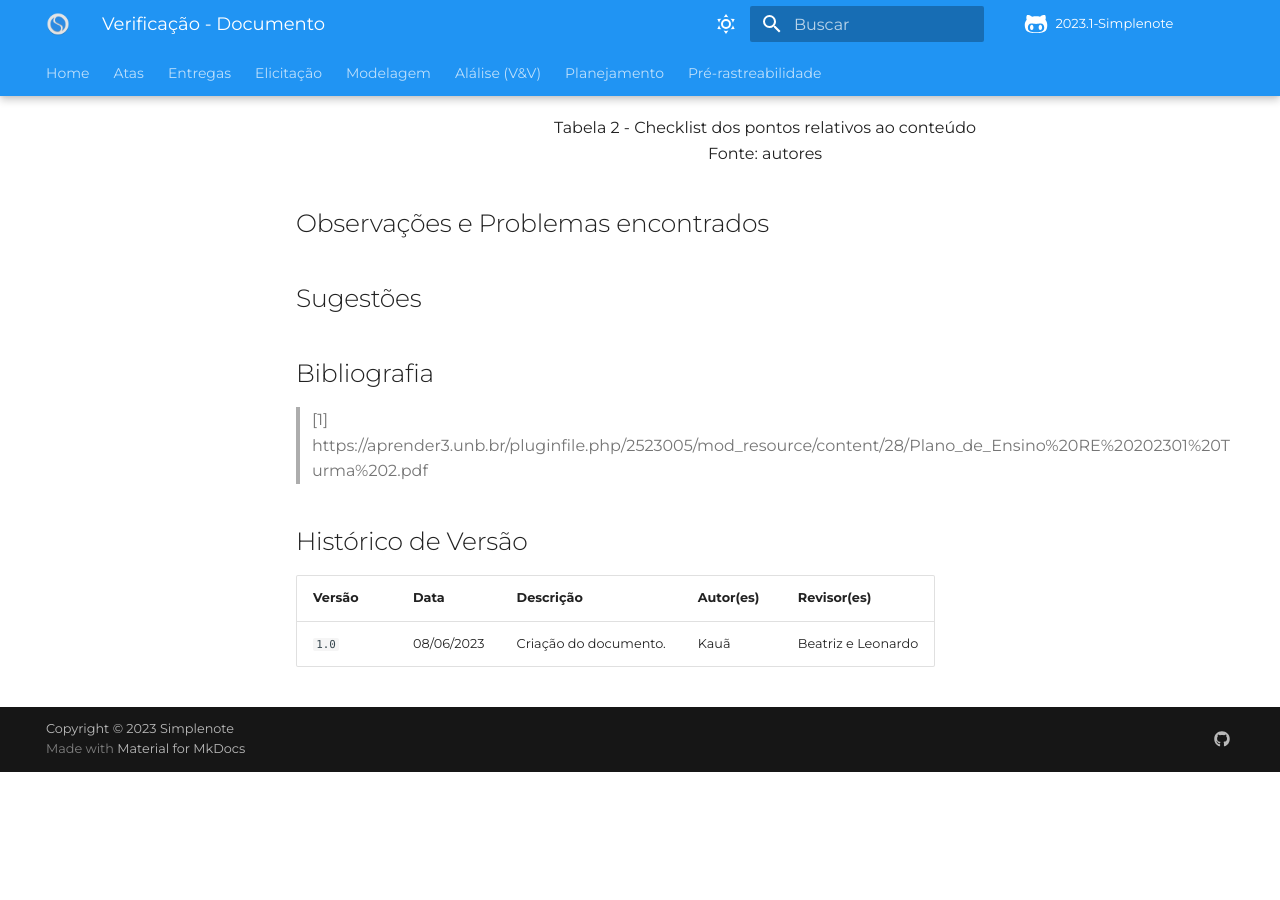
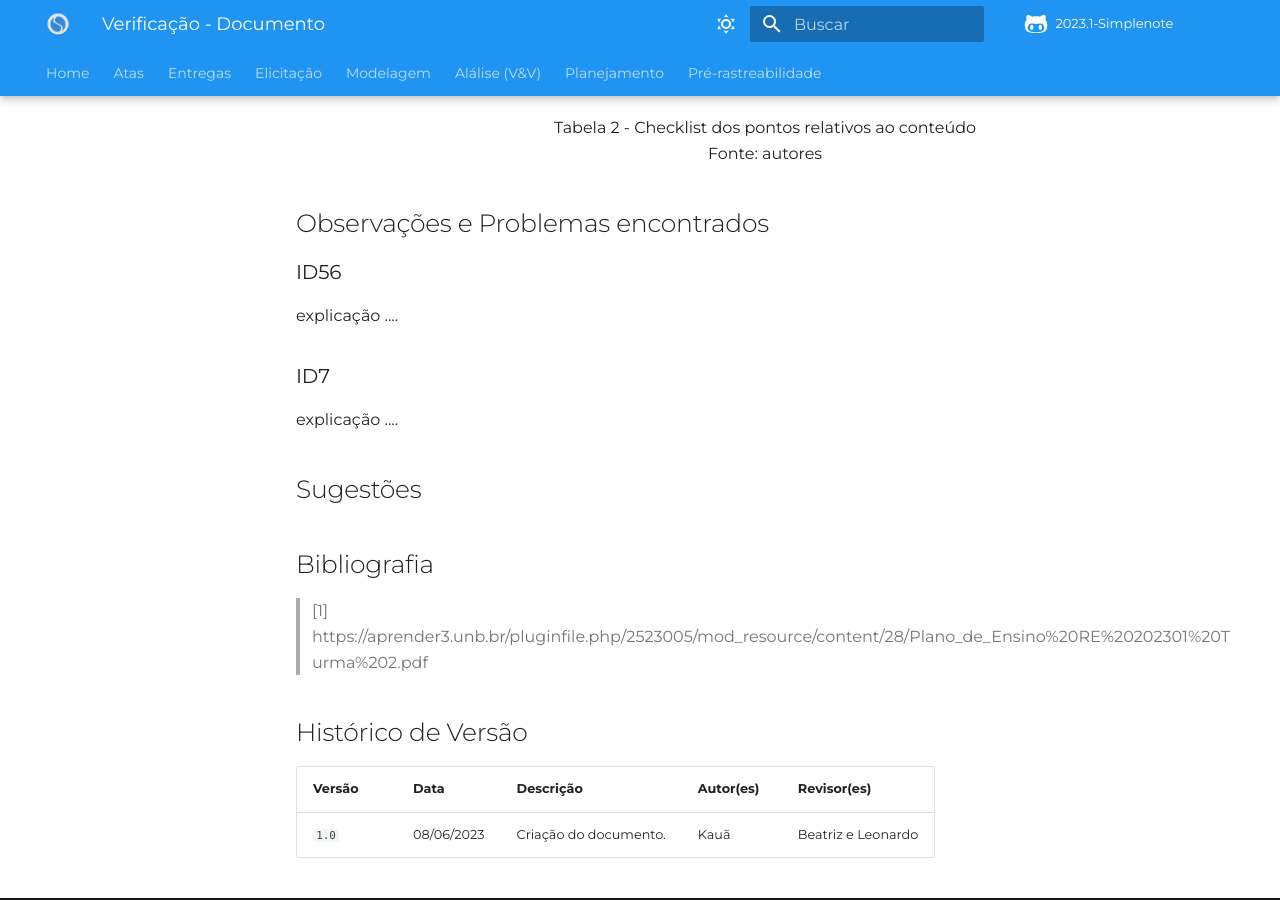
Before and after one commit to Requisitos-de-Software/2023.1-Simplenote, an MkDocs documentation site: the page built from docs/analise/template.md, in a window 1280 px wide and 900 px high, scrolled down 1519 px. Built offline with MkDocs 1.6.1 and Material for MkDocs 9.7.7, drawn with Linux system fonts in a browser that asks for light colours; some web fonts are replaced; comment, search, counter and statistics services are not loaded; before the commit the page ends 2291 px from its top, so only the background shows below that.

Commit message:
Update template.md

```diff
--- a/docs/analise/template.md
+++ b/docs/analise/template.md
@@ -40,6 +40,12 @@ Também temos o campo "Observação", um campo no qual pode ser feito algum come
 
 ## Observações e Problemas encontrados
 
+### ID56
+explicação ....
+
+### ID7
+explicação ....
+
 ## Sugestões
 
 ## Bibliografia
```
